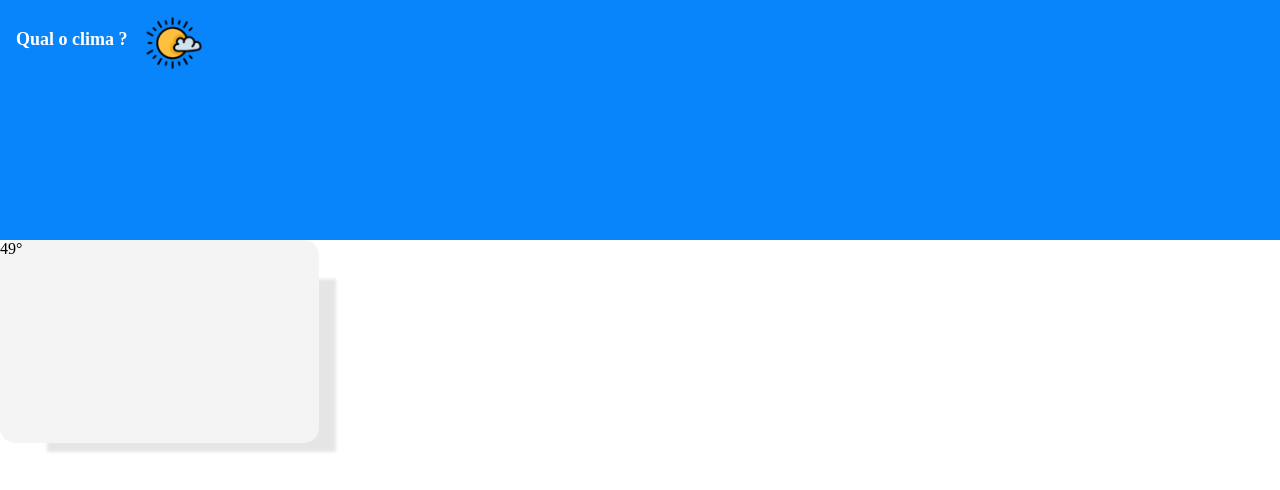
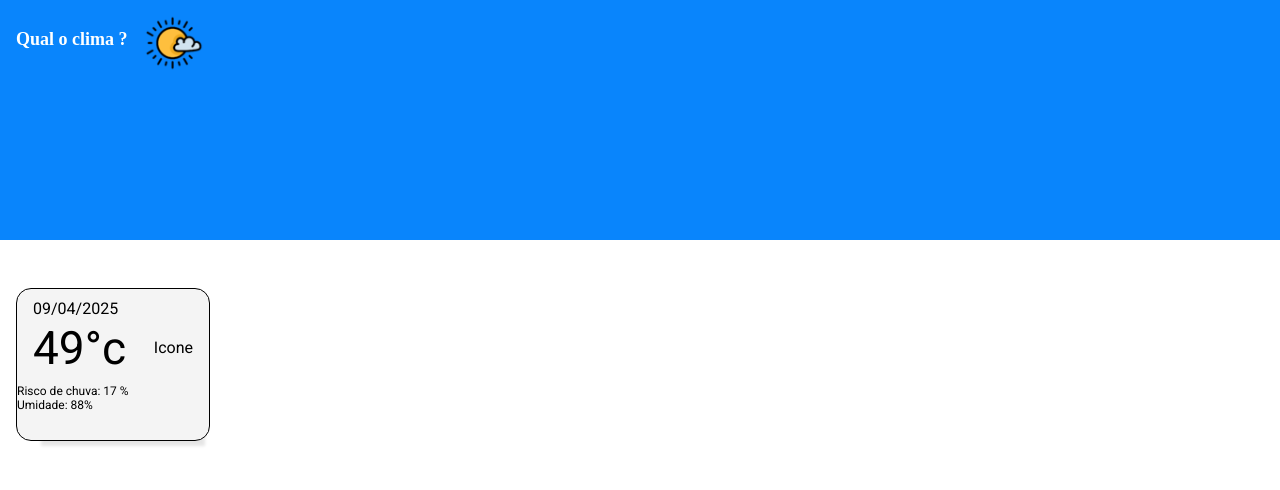
Before and after one commit to Roninho514/qual-o-clima, an Angular app in the folder qual-o-clima/: page /Home in a window 1280 px wide. Shown: the top 490 px of the page. Built offline with nearby package versions, Linux system fonts and the light colour scheme.

Commit message:
card created

```diff
--- a/qual-o-clima/src/app/components/card-clima/card-clima.component.html
+++ b/qual-o-clima/src/app/components/card-clima/card-clima.component.html
@@ -1,5 +1,20 @@
 <div class="card-clima-container">
+  <div class="day-text-container">
+    <span>09/04/2025</span>
+  </div>
+
   <div class="header-card">
-    <span>49°</span>
+    <span class="number-graus">49°c</span>
+    <span class="icone-climate">Icone</span>
+  </div>
+
+  <div class="body-card">
+    <div>
+      <span>Risco de chuva: 17 %</span>
+    </div>
+
+    <div>
+      <span>Umidade: 88%</span>
+    </div>
   </div>
 </div>
--- a/qual-o-clima/src/app/components/card-clima/card-clima.component.scss
+++ b/qual-o-clima/src/app/components/card-clima/card-clima.component.scss
@@ -1,14 +1,52 @@
+*{
+  font-family: "Roboto", sans-serif;
+}
+
 .card-clima-container{
-  width: 319px;
-  height: 203px;
+  width: 194px;
+  height: 153px;
   background-color: #f4f4f4;
-  box-shadow: 32px 24px 3px -15px rgba(0, 0, 0, 0.1);
+  box-shadow: 10px 20px 3px -15px rgba(0, 0, 0, 0.1);
   border-radius: 15px;
   display: flex;
   flex-direction: column;
+  align-items: center;
+  border: 1px solid #000;
+  margin: 3rem 0 0 1rem;
+
+  .day-text-container{
+    width: 100%;
+    height: 15%;
+    display: flex;
+    align-items: center;
+
+    span{
+      margin: 1rem 0 0 1rem;
+    }
+  }
 
   .header-card {
     width: 100%;
+    width: 100%;
+    height: 48%;
+    display: flex;
+    justify-content: space-between;
+    align-items: center;
+
+    .number-graus {
+      margin: 0 0 0 1rem;
+      display: block;
+      font-size: 46px;
+    }
+
+    .icone-climate {
+      margin: 0 1rem 0 0;
+    }
+  }
+
+  .body-card{
+    width: 100%;
+    font-size: 12px;
 
   }
 }
--- a/qual-o-clima/src/index.html
+++ b/qual-o-clima/src/index.html
@@ -6,6 +6,9 @@
   <base href="/">
   <meta name="viewport" content="width=device-width, initial-scale=1">
   <link rel="icon" type="image/x-icon" href="./assets/icone-sol.png">
+  <link rel="preconnect" href="https://fonts.googleapis.com">
+<link rel="preconnect" href="https://fonts.gstatic.com" crossorigin>
+<link href="https://fonts.googleapis.com/css2?family=Inter:ital,opsz,wght@0,14..32,100..900;1,14..32,100..900&family=Raleway:ital,wght@0,100..900;1,100..900&family=Roboto:ital,wght@0,100..900;1,100..900&display=swap" rel="stylesheet">
 </head>
 <body>
   <app-root></app-root>
```
